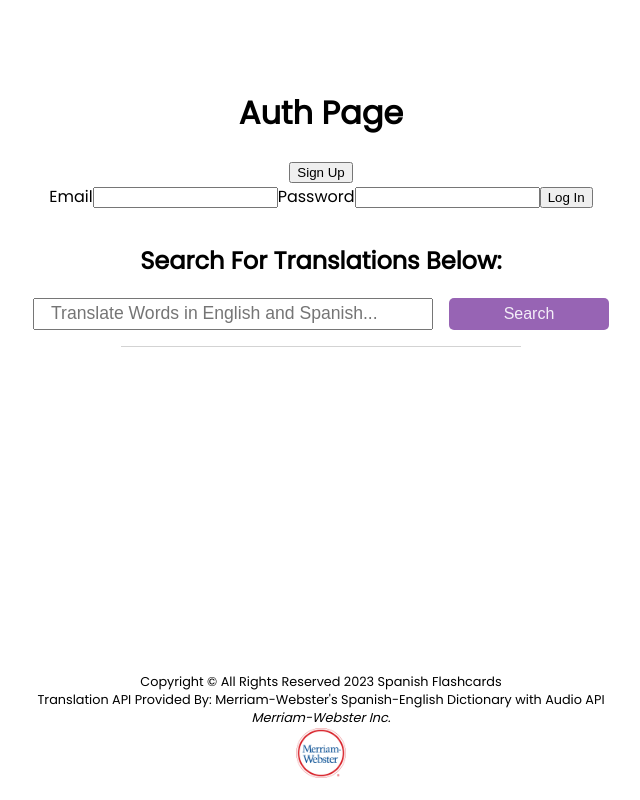
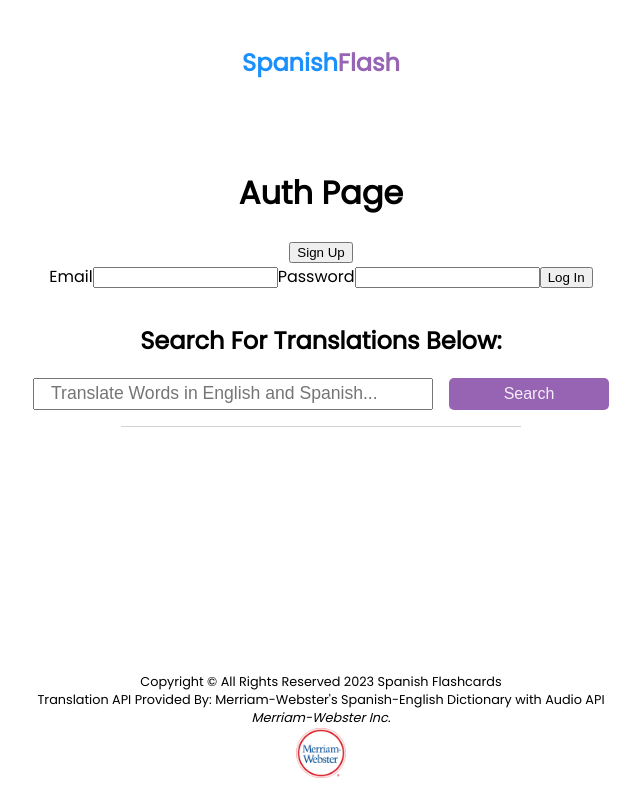
Before and after one commit to al-brooks/spanish-flashcards-client, a React (Create React App) app: page / in a window 1280 px wide. Shown: the whole page, without its empty margins (319-959 px from the left). Built offline with nearby package versions, Linux system fonts and the light colour scheme.

Commit message:
adds non-auth navbar

```diff
--- a/src/components/NavBar/NavBar.js
+++ b/src/components/NavBar/NavBar.js
@@ -12,11 +12,17 @@ export default function NavBar({ user, setUser }) {
       <Link to={"/"}>
         Spanish<span className="color-word">Flash</span>
       </Link>
-      <Link to={"/translate"}>Translate</Link>
-      <Link to={"/flashcards"}>Flashcards</Link>
-      <Link to="" onClick={handleLogOut}>
-        Log Out
-      </Link>
+      {user ? (
+        <>
+          <Link to={"/translate"}>Translate</Link>
+          <Link to={"/flashcards"}>Flashcards</Link>
+          <Link to="" onClick={handleLogOut}>
+            Log Out
+          </Link>
+        </>
+      ) : (
+        <></>
+      )}
     </nav>
   );
 }
--- a/src/pages/App/App.js
+++ b/src/pages/App/App.js
@@ -19,9 +19,9 @@ function App() {
 
   return (
     <div className="App flex flex-col flex-space-be">
+      <NavBar user={user} setUser={setUser} />
       {user ? (
         <>
-          <NavBar user={user} setUser={setUser} />
           <main>
             <Routes>
               <Route path="/" element={<LandingPage />} />
```
